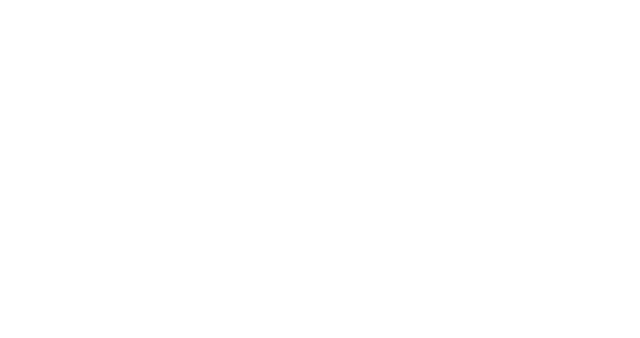
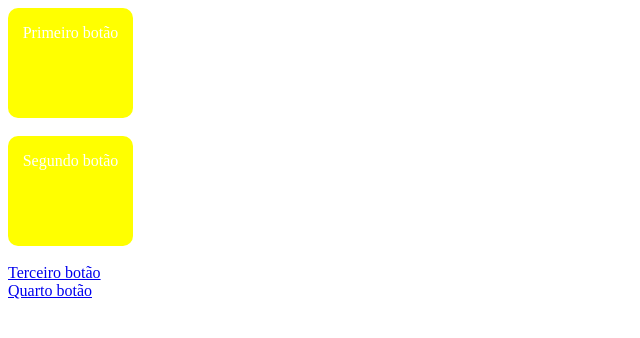
Before and after one commit to JotaBGjr/sistemas-para-internet-1sem, a plain HTML site: page tabela_precos_html/index.html in a window 1280 px wide. Shown: the whole page, without its empty margins (0-640 px from the left). Drawn offline with Linux system fonts and the light colour scheme.

Commit message:
Após criação do arquivo html, criamos os botões de inicio que darão acesso ao restante da página

```diff
--- a/tabela_precos_html/estilizacao/style.css
+++ b/tabela_precos_html/estilizacao/style.css
@@ -0,0 +1,19 @@
+.btn-1, .btn-2{
+  /* tamanho largura*/
+  max-width: 125px;
+  /* tamanho altura*/
+  height: 110px;
+  background: yellow;
+  display: block;
+  text-align: center;
+  text-decoration: none;
+  line-height: 50px;
+  /*colocando borda arredondada*/
+  border-radius: 10px;
+  color: #fff;
+
+  font-size: 16px;
+  /*adicionando animação*/
+  transition: 3.0s
+
+}
--- a/tabela_precos_html/index.html
+++ b/tabela_precos_html/index.html
@@ -3,9 +3,20 @@
 <head>
     <meta charset="UTF-8">
     <meta name="viewport" content="width=device-width, initial-scale=1.0">
-    <title>Document</title>
+    <title>Web_table:::</title>
+    <link rel="stylesheet" href="./estilizacao/style.css">
 </head>
 <body>
+    <div border=1px>
+        <a href="#" class="btn-1">Primeiro botão</a>
+        <br />
+        <a href="#" class="btn-2">Segundo botão</a>
+        <br />
+        <a href="#">Terceiro botão</a>
+        <br />
+        <a href="#">Quarto botão</a>
+        <br />
+    </div>
 
 </body>
 </html>
```
